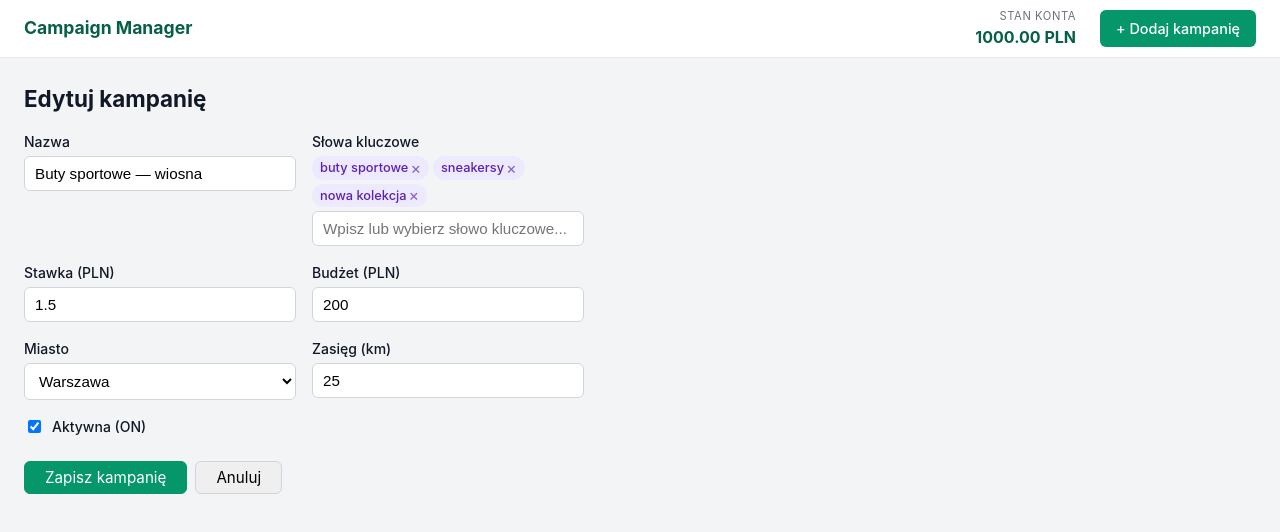
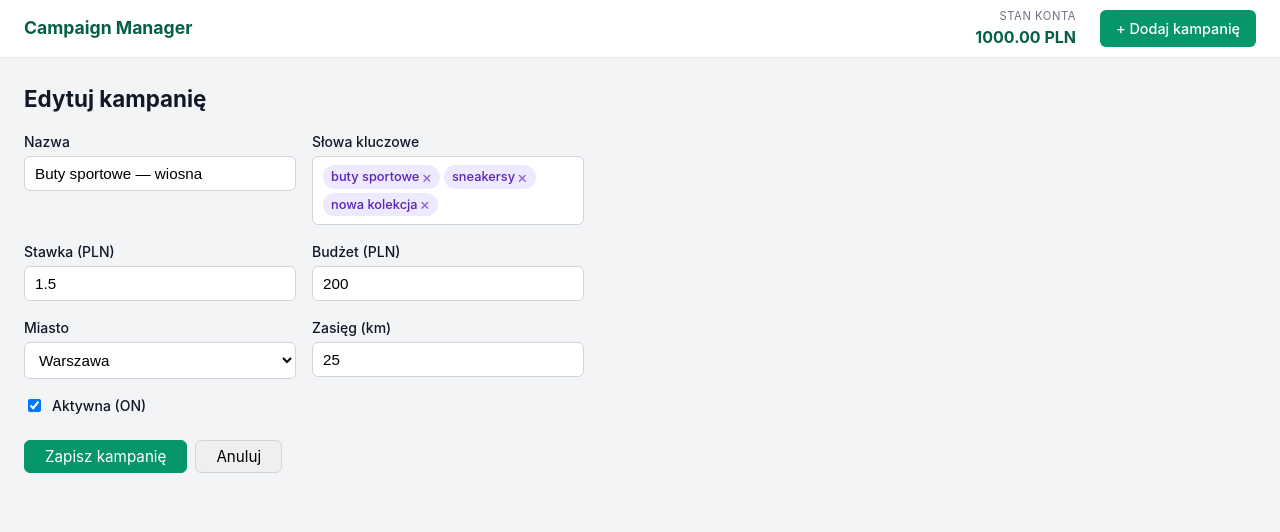
Before and after one commit to lukaset649/CampaignManager, a React (Vite) app: page /campaigns/a1b2c3d4-e5f6-7890-abcd-ef1234567890/edit in a window 1280 px wide. Shown: the top 532 px of the page. Built offline with nearby package versions, Linux system fonts and the light colour scheme.

Commit message:
modify displaying keywirds chips

```diff
--- a/src/components/KeywordTypeahead/KeywordTypeahead.less
+++ b/src/components/KeywordTypeahead/KeywordTypeahead.less
@@ -1,15 +1,31 @@
 @import '../../styles/variables.less';
-@import '../../styles/mixins.less';
 
 .keyword-typeahead {
-  display: flex;
-  flex-direction: column;
-  gap: @spacing-xs;
+  position: relative;
 
-  &__chips {
+  &__input-area {
     display: flex;
     flex-wrap: wrap;
+    align-items: center;
     gap: @spacing-xs;
+    padding: @spacing-sm 0.625rem;
+    border: 1px solid @color-gray-300;
+    border-radius: @radius-sm;
+    background: @color-white;
+    cursor: text;
+    min-height: 2.5rem;
+
+    &:focus-within {
+      border-color: @color-primary;
+    }
+
+    &--error {
+      border-color: @color-danger;
+
+      &:focus-within {
+        border-color: @color-danger;
+      }
+    }
   }
 
   &__chip {
@@ -22,6 +38,7 @@
     border-radius: @radius-pill;
     font-size: @font-size-sm;
     font-weight: 500;
+    white-space: nowrap;
   }
 
   &__chip-remove {
@@ -41,21 +58,16 @@
     }
   }
 
-  &__input-wrapper {
-    position: relative;
-  }
-
-  &__input {
-    .input-base();
-    width: 100%;
-
-    &--error {
-      border-color: @color-danger;
-
-      &:focus {
-        border-color: @color-danger;
-      }
-    }
+  &__text-input {
+    flex: 1;
+    min-width: 8rem;
+    border: none !important;
+    border-radius: 0 !important;
+    outline: none !important;
+    background: transparent !important;
+    padding: 0 !important;
+    font-size: @font-size-base;
+    line-height: 1.5;
   }
 
   &__dropdown {
@@ -95,5 +107,6 @@
   &__error {
     color: @color-danger;
     font-size: @font-size-sm;
+    margin-top: @spacing-2xs;
   }
 }
--- a/src/components/KeywordTypeahead/KeywordTypeahead.tsx
+++ b/src/components/KeywordTypeahead/KeywordTypeahead.tsx
@@ -55,8 +55,7 @@ export const KeywordTypeahead = ({ value, onChange, error }: KeywordTypeaheadPro
 
   return (
     <div className="keyword-typeahead">
-      {value.length > 0 && (
-        <div className="keyword-typeahead__chips">
+      <div className={`keyword-typeahead__input-area${error ? ' keyword-typeahead__input-area--error' : ''}`}>
         {value.map((keyword) => (
           <span key={keyword} className="keyword-typeahead__chip">
             {keyword}
@@ -70,19 +69,17 @@ export const KeywordTypeahead = ({ value, onChange, error }: KeywordTypeaheadPro
             </button>
           </span>
         ))}
-        </div>
-      )}
-      <div className="keyword-typeahead__input-wrapper">
         <input
           type="text"
-          className={`keyword-typeahead__input${error ? ' keyword-typeahead__input--error' : ''}`}
+          className="keyword-typeahead__text-input"
           value={inputValue}
           onChange={handleInputChange}
           onKeyDown={handleKeyDown}
           onFocus={() => setIsDropdownOpen(true)}
           onBlur={handleBlur}
-          placeholder="Wpisz lub wybierz słowo kluczowe..."
+          placeholder={value.length === 0 ? 'Wpisz lub wybierz słowo kluczowe...' : ''}
         />
+      </div>
       {shouldShowDropdown && (
         <ul className="keyword-typeahead__dropdown" role="listbox">
           {filteredSuggestions.map((suggestion) => (
@@ -98,7 +95,6 @@ export const KeywordTypeahead = ({ value, onChange, error }: KeywordTypeaheadPro
           ))}
         </ul>
       )}
-      </div>
       {error && <span className="keyword-typeahead__error">{error}</span>}
     </div>
   );
```
Lines whose indentation alone changed are shown as unchanged.
